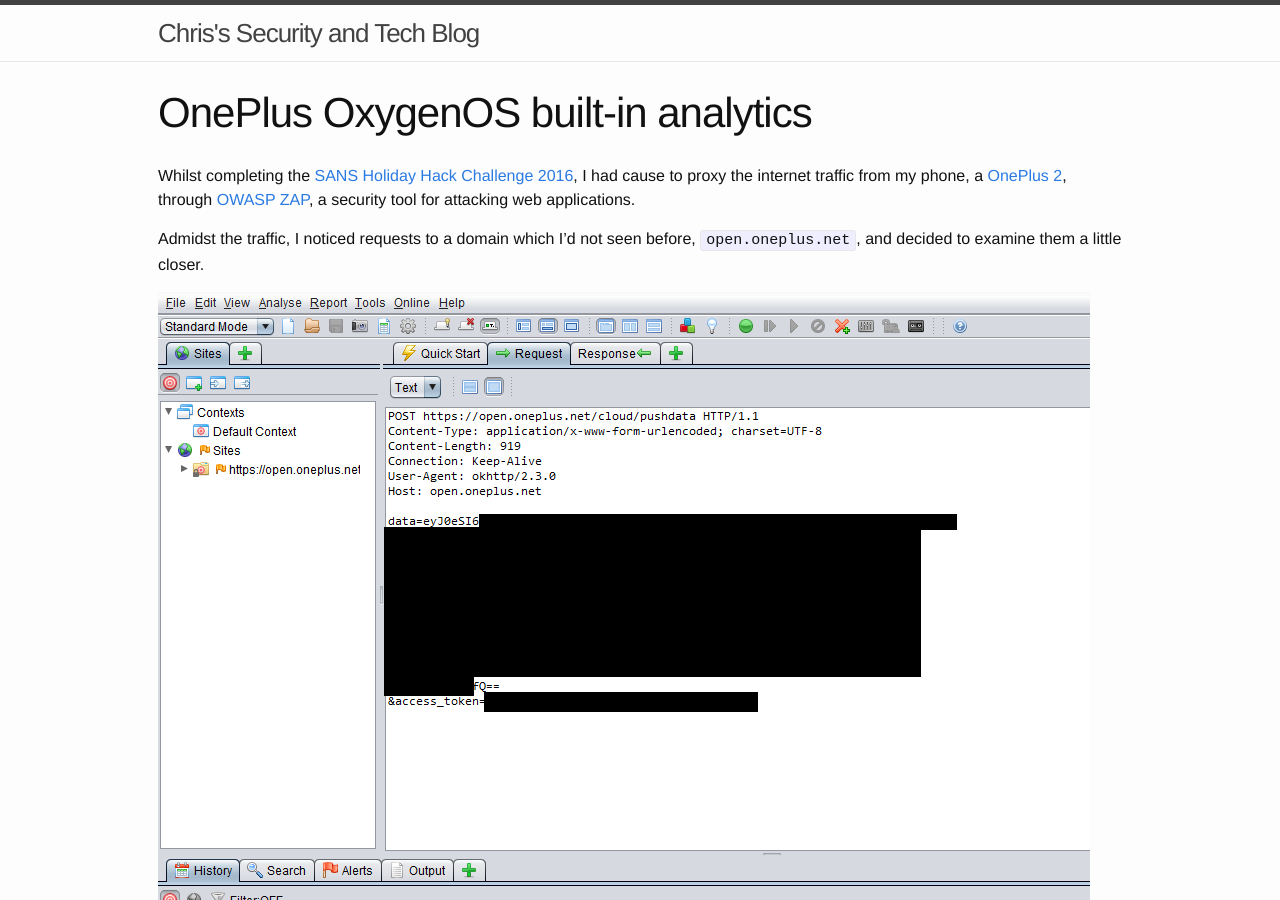
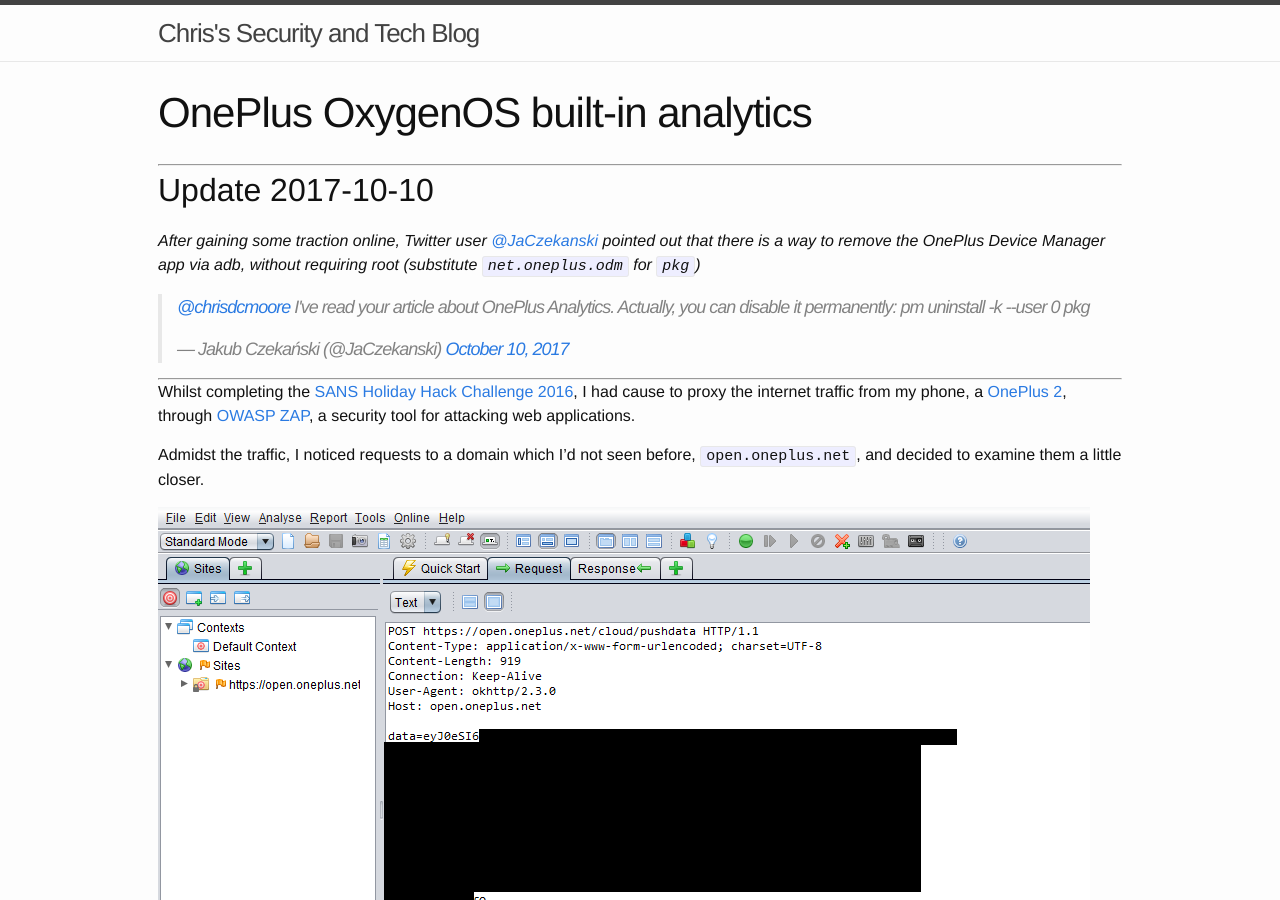
Before and after one commit to chrisdcmoore/chrisdcmoore.github.io, a Jekyll site: the page built from _posts/2017-06-06-oneplus-analytics.markdown, in a window 1280 px wide and 900 px high. Built offline with Jekyll 4.4.1, drawn with Linux system fonts in a browser that asks for light colours; comment, search, counter and statistics services are not loaded.

Commit message:
update with info for removing service

```diff
--- a/_posts/2017-06-06-oneplus-analytics.markdown
+++ b/_posts/2017-06-06-oneplus-analytics.markdown
@@ -3,6 +3,16 @@ title: "OnePlus OxygenOS built-in analytics"
 layout: page
 permalink: /post/oneplus-analytics/
 excerpt: We take a look at the analytics built into the OxygenOS, the flavour of Android built by phone manufacturer OnePlus.
+---
+
+---
+
+## Update 2017-10-10
+_After gaining some traction online, Twitter user [@JaCzekanski](https://twitter.com/JaCzekanski) pointed out that there is a way to remove the OnePlus Device Manager app via adb, without requiring root (substitute `net.oneplus.odm` for `pkg`)_
+
+<blockquote class="twitter-tweet" data-lang="en"><p lang="en" dir="ltr"><a href="https://twitter.com/chrisdcmoore?ref_src=twsrc%5Etfw">@chrisdcmoore</a> I&#39;ve read your article about OnePlus Analytics. Actually, you can disable it permanently: pm uninstall -k --user 0 pkg</p>&mdash; Jakub Czekański (@JaCzekanski) <a href="https://twitter.com/JaCzekanski/status/917691128807395328?ref_src=twsrc%5Etfw">October 10, 2017</a></blockquote>
+<script async src="//platform.twitter.com/widgets.js" charset="utf-8"></script>
+
 ---
 
 Whilst completing the [SANS Holiday Hack Challenge 2016](/post/sans-holiday-hack-challenge-2016/), I had cause to proxy the internet traffic from my phone, a [OnePlus 2](https://oneplus.net/2), through [OWASP ZAP](https://www.owasp.org/index.php/OWASP_Zed_Attack_Proxy_Project), a security tool for attacking web applications.
```
